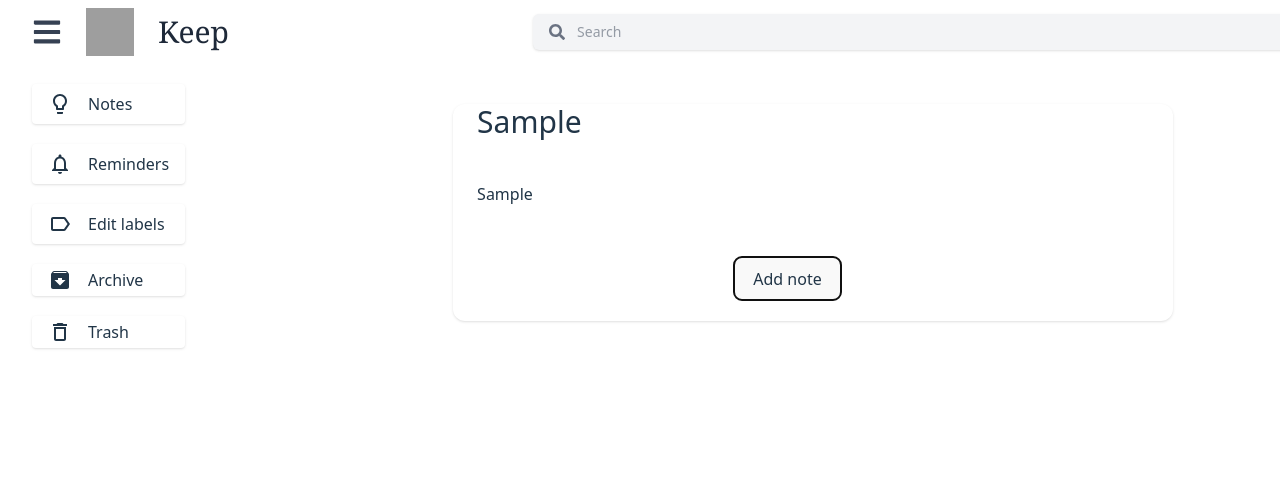
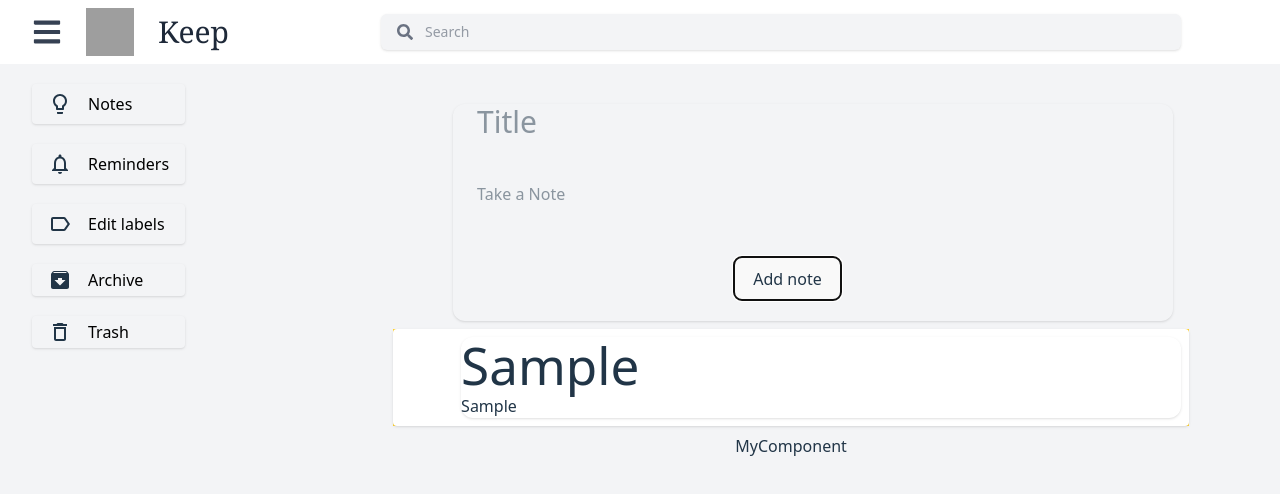
Before and after one commit to Nishan-Narvan/Google-Keep-Clone, a React (Vite) app: page / in a window 1280 px wide. Both pictures are taken after typing "Sample", "Sample" into the empty fields and a click on the button "Add note". Shown: the top 494 px of the page. Built offline with nearby package versions, Linux system fonts and the light colour scheme; grey boxes are pictures that could not be loaded.

Commit message:
Noted-input functionality added

```diff
--- a/src/App.jsx
+++ b/src/App.jsx
@@ -5,36 +5,24 @@ import NoteInput from './components/NoteInput';
 import NoteList from './components/NoteList';
 
 function App() {
+  const [mode, setMode] = useState(false);
 
   return (
-    <>
+    <div className={`min-h-screen ${mode ? 'bg-gray-700' : 'light bg-gray-100'} transition-colors duration-300`}>
+      <Navbar mode={mode} setMode={setMode} />
 
-    <div className="flex flex-col h-screen">
-       <Navbar />
+      <div className="flex flex-row h-[calc(100vh-4rem)]">
+        <Sidebar mode={mode} setMode={setMode} >
+          dfdfsdfd
+        </Sidebar>
 
-       <div className="flex flex-row h-screen">
-
-
-      <Sidebar className=''>dfdfsdfd</Sidebar>
-
-      <div id='Maincontent ' className='flex flex-col items-center px-44 py-10'>
-
-        <NoteInput  ></NoteInput>
-
+        <div id='Maincontent' className={`flex-1 flex flex-col items-center px-44 py-10 ${mode ? 'bg-gray-800' : 'bg-gray-100'}`}>
+          <NoteInput mode={mode} />
+          <NoteList mode={mode} />
+        </div>
       </div>
-       </div>
-
-
-
-          </div>
-
-
-
-
-    </>
+    </div>
   )
 }
 
 export default App
-
-App
--- a/src/components/Navbar.jsx
+++ b/src/components/Navbar.jsx
@@ -1,50 +1,53 @@
-import React, { useState } from 'react';
-import { FaBars, FaSearch } from "react-icons/fa";
+import { FaBars, FaSearch, FaMoon, FaLightbulb } from "react-icons/fa";
 
-const Navbar = () => {
-  const [isLines, setlinesPressed] = useState(false);
+const Navbar = ({ mode, setMode }) => {
+  const setToggle = () => {
+    setMode(prev => !prev);
+  };
 
-  const LeftNavbar = () => (
-    <div
-      className='flex items-center gap-4 py-4 px-2 cursor-pointer'
-      onClick={() => setlinesPressed(prev => !prev)}
-    >
-      {/* Hamburger icon */}
+  return (
+    <div className={`flex h-16 px-4 items-center gap-24 justify-between ${mode ? 'bg-gray-900' : 'bg-white'}`}>
+      {/* Left Navbar */}
+      <div className='flex items-center gap-4 py-4 px-2 cursor-pointer'>
         <div className='px-2 py-2'>
-        <FaBars className="text-gray-700 text-3xl" />
+          <FaBars className={`text-3xl ${mode ? 'text-gray-300' : 'text-gray-700'}`} />
         </div>
-
-      {/* Icon */}
         <img
           className='w-12 h-12'
           src="https://www.gstatic.com/images/branding/product/1x/keep_2020q4_48dp.png"
           alt="Google Keep Logo"
         />
-
-      {/* Conditional Text */}
-
-        <div>
-          <h2 className='text-3xl font-medium text-gray-800 font-serif py-2 px-2'>Keep</h2>
+        <h2 className={`text-3xl font-medium font-serif py-2 px-2 ${mode ? 'text-gray-300' : 'text-gray-800'}`}>
+          Keep
+        </h2>
       </div>
 
+      {/* Center Navbar */}
+      <div className={`flex items-center px-4 py-2 rounded-md shadow-sm w-[800px] max-w-full ${mode ? 'bg-gray-700' : 'bg-gray-100'}`}>
+        <FaSearch className={`mr-3 ${mode ? 'text-gray-400' : 'text-gray-500'}`} />
+        <input
+          type="text"
+          placeholder='Search'
+          className={`bg-transparent outline-none flex-1 text-sm ${mode ? 'text-gray-300 placeholder-gray-400' : 'text-gray-700'}`}
+        />
       </div>
-  );
 
-  const Centernavbar = () => (
-    <div className='flex items-center bg-gray-100 px-4 py-2 rounded-md shadow-sm w-[800px] max-w-full '>
-      <FaSearch className="text-gray-500 mr-3" />
-      <input type="text" placeholder='Search' className='bg-transparent outline-none flex-1 text-sm text-gray-700' />
+      {/* Right Navbar */}
+      <div className="relative h-8 w-8">
+        <FaMoon
+          onClick={setToggle}
+          className={`absolute inset-0 text-gray-300 text-3xl transition-all duration-300 ease-in-out ${
+            mode ? "opacity-100 rotate-0" : "opacity-0 -rotate-90"
+          }`}
+        />
+        <FaLightbulb
+          onClick={setToggle}
+          className={`absolute inset-0 text-yellow-400 text-2xl transition-all duration-300 ease-in-out ${
+            !mode ? "opacity-100 rotate-0" : "opacity-0 rotate-90"
+          }`}
+        />
       </div>
-  );
-
-  return (
-    <>
-      <div className='flex h-16 px-4 items-center gap-24 justify-between'>
-        <LeftNavbar />
-        <Centernavbar />
-        {/* <Rightbar /> */}
     </div>
-    </>
   );
 };
 
--- a/src/components/NoteInput.jsx
+++ b/src/components/NoteInput.jsx
@@ -3,17 +3,39 @@ import { useState } from "react";
 import { motion } from "framer-motion";
 
 const NoteInput = () => {
+
   const [notes, setNotes] = useState([]);
   const [title,setTitle] = useState("");
   const [desc,setDesc] = useState("");
 
+
+
+  function handleClick(){
+
+
+   if (title.trim()=== "" && desc.trim()==="" ) return ;
+
+   const newNote ={
+    title: title.trim(),
+    desc: desc.trim(),
+   }
+
+    setNotes(prev=>[...prev,newNote]);
+
+    setTitle("");
+    setDesc("");
+  }
+
   return (
+    <div>
+
     <div className="hover:bg-gray-200 rounded-xl cursor-pointer w-180 ml-15 shadow-sm ">
       <div className="ml-6">
         <textarea
           type="text"
           placeholder="Title"
-          className="text-3xl hover::border-none focus:outline-none w-full resize-none" onChange={(e)=>setTitle(e.target.value)}
+          className="text-3xl hover::border-none focus:outline-none w-full resize-none"
+          value={title} onChange={(e)=>setTitle(e.target.value)}
         />
       </div>
 
@@ -21,7 +43,9 @@ const NoteInput = () => {
         <textarea
           type="text"
           placeholder="Take a Note"
-          className="hover::border-none focus:outline-none w-full resize-none" onChange={(e)=>setDesc(e.target.value)}
+          className="hover::border-none focus:outline-none w-full resize-none"
+          value={desc}
+          onChange={(e)=>setDesc(e.target.value)}
         />
       </div>
 
@@ -30,12 +54,34 @@ const NoteInput = () => {
           whileHover={{ scale: 1.05,  translateY: -10, boxShadow: "6px 6px 0px black" }}
           whileTap={{ scale: 0.75, }}
           transition={{ duration: 0.3 }}
-          className="px-4 py-2 "
+          className="px-4 py-2 " onClick={handleClick}
         >
           Add note
         </motion.button>
       </div>
+
+
+
+
     </div>
+
+      <div className="bg-amber-300">
+
+        <ul>
+          {notes.map((note, index) => (
+            <li key={index} className="my-2 p-2 bg-white rounded shadow-sm">
+
+              <div className=" hover:bg-gray-200 rounded-xl cursor-pointer w-180 ml-15 shadow-sm">
+                <h1>{note.title}</h1>
+                <span>{note.desc}</span>
+               </div>
+            </li>
+          ))}
+        </ul>
+      </div>
+
+    </div>
+
   );
 };
 
--- a/src/components/Sidebar.jsx
+++ b/src/components/Sidebar.jsx
@@ -6,39 +6,39 @@ import {
   MdLabelOutline ,MdArchive, MdDeleteOutline
 } from "react-icons/md";
 
-const Sidebar = () => {
+const Sidebar = ({mode,setMode}) => {
 
 
   const[linespressed, setLinespressed] = useState(true);
   return (
     <div className='flex flex-col gap-5 px-8 py-5'>
 
-      <div className='flex items-center hover:bg-gray-200 rounded cursor-pointer shadow-sm  px-4 py-2'>
+      <div className={`flex items-center hover:bg-gray-200 rounded cursor-pointer shadow-sm  px-4 py-2`}>
         <MdLightbulbOutline className="text-2xl" />
-        <span className='ml-4 hover:text-gray-600'>Notes</span>
+        <span className={`ml-4 hover:text-gray-600 ${mode ? "text-amber-200": 'text-black'}`}>Notes</span>
       </div>
 
-      <div className='flex items-center hover:bg-gray-200 rounded cursor-pointer shadow-sm  px-4 py-2'>
+      <div className={`flex items-center hover:bg-gray-200 rounded cursor-pointer shadow-sm  px-4 py-2`}>
         <MdOutlineNotificationsNone className="text-2xl" />
-         <span className='ml-4 hover:text-gray-600'>Reminders</span>
+         <span className={`ml-4 hover:text-gray-600 ${mode ? "text-amber-200": 'text-black'}`}>Reminders</span>
       </div>
 
-      <div className='flex items-center hover:bg-gray-200 rounded cursor-pointer shadow-sm  px-4 py-2'>
+      <div className={`flex items-center hover:bg-gray-200 rounded cursor-pointer shadow-sm  px-4 py-2`}>
         <MdLabelOutline className="text-2xl" />
-        <span className='ml-4 hover:text-gray-600'>Edit labels</span>
+        <span className={`ml-4 hover:text-gray-600 ${mode ? "text-amber-200": 'text-black'}`}>Edit labels</span>
       </div>
 
      {/* Archive */}
 <div className='flex items-center hover:bg-gray-200 rounded cursor-pointer shadow-sm '>
   <div className='px-4'><MdArchive className="text-2xl" /></div>
-
-   <span className='hover:text-gray-600 py-1'>Archive</span>
+   <span className={`hover:text-gray-600 py-1 ${mode ? "text-amber-200": 'text-black'}`}>Archive</span>
 </div>
 
 {/* Trash */}
 <div className='flex items-center hover:bg-gray-200 rounded cursor-pointer shadow-sm '>
   <div className='px-4'><MdDeleteOutline className="text-2xl" /></div>
-   <span className='hover:text-gray-600 py-1 '>Trash</span>
+
+   <span className={`hover:text-gray-600 py-1 ${mode ? "text-amber-200": 'text-black'}`}>Trash</span>
 </div>
 
 
```
Lines whose indentation alone changed are shown as unchanged.
